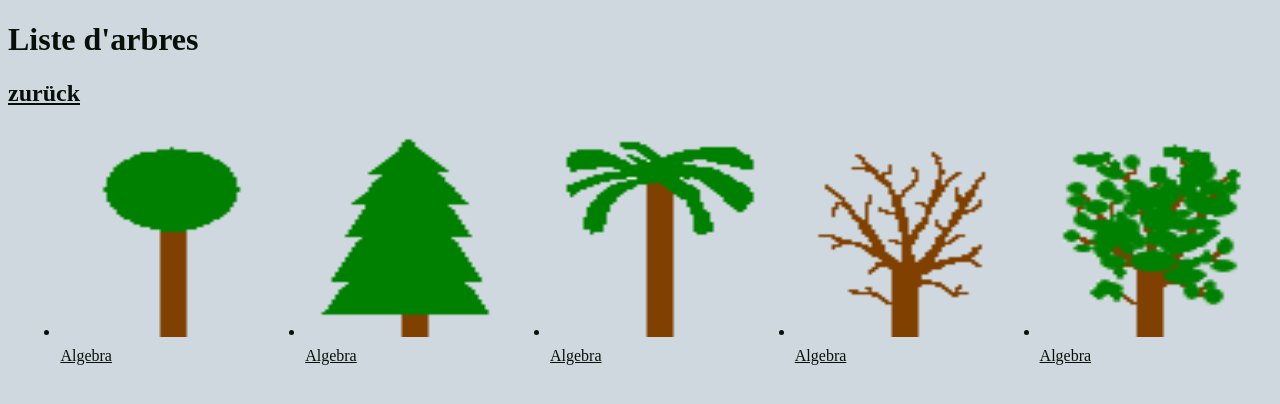
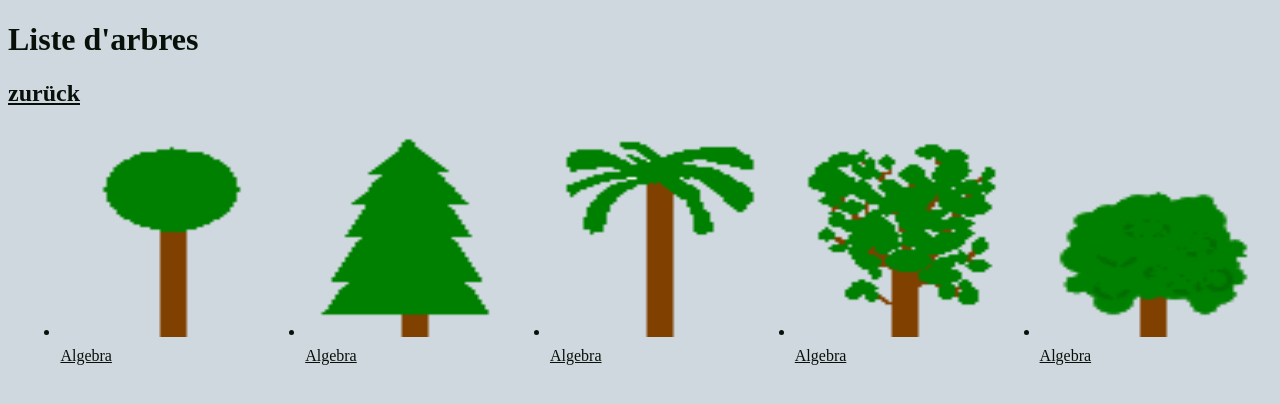
Before and after one commit to virtuellerwald/virtuellerwald.github.io, a plain HTML site: page wald/index.html in a window 1280 px wide. Drawn offline with Linux system fonts and the light colour scheme.

Commit message:
nice pixel tree

```diff
--- a/wald/index.html
+++ b/wald/index.html
@@ -15,8 +15,8 @@
             <li><a href="/wald/algebra"><img class="tree" src="/img/baum01.png">Algebra</a></li>
             <li><a href="/wald/algebra"><img class="tree" src="/img/baum02.png">Algebra</a></li>
             <li><a href="/wald/algebra"><img class="tree" src="/img/baum03.png">Algebra</a></li>
-            <li><a href="/wald/algebra"><img class="tree" src="/img/baum04.png">Algebra</a></li>
-            <li><a href="/wald/algebra"><img class="tree" src="/img/baum05.png">Algebra</a></li>
+            <li><a href="/wald/algebra"><img class="tree" src="/img/baum06.png">Algebra</a></li>
+            <li><a href="/wald/algebra"><img class="tree" src="/img/baum07.png">Algebra</a></li>
         </ul>
     </div>
 </body>
```
